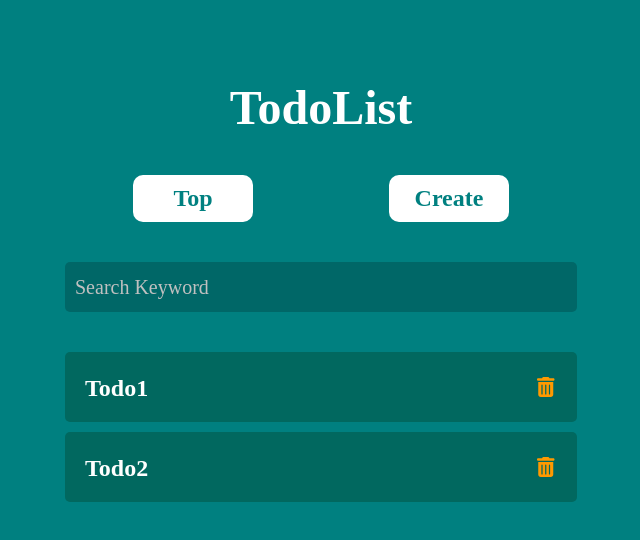
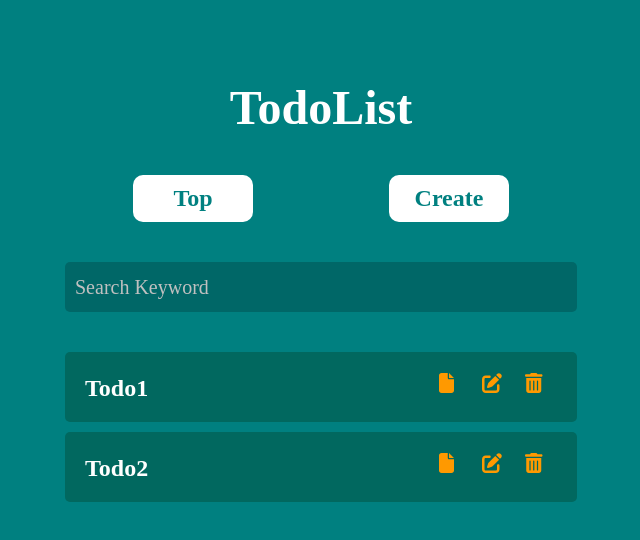
Before and after one commit to shodayuki/study_of_js, a React (Create React App) app in the folder brain-react/section_08/: page / in a window 1280 px wide. Shown: the top 540 px of the page, without its empty margins (319-959 px from the left). Built offline with nearby package versions, Linux system fonts and the light colour scheme.

Commit message:
navigationを修正

```diff
--- a/brain-react/section_08/src/components/molecules/Navigation/index.jsx
+++ b/brain-react/section_08/src/components/molecules/Navigation/index.jsx
@@ -5,7 +5,7 @@
  */
 import React from 'react';
 import { NavigationLink } from '../../atoms/NavigationLink';
-import { NAVIGATION_LIST } from '../../../constants/navigations';
+import { NAVIGATION_PATH } from '../../../constants/navigations';
 import styles from './styles.module.css';
 
 /**
@@ -17,8 +17,8 @@ import styles from './styles.module.css';
 export const Navigation = () => (
   <nav>
     <ul className={styles.ul}>
-      <NavigationLink title={"Top"} linkPath={NAVIGATION_LIST.TOP} />
-      <NavigationLink title={"Create"} linkPath={NAVIGATION_LIST.CREATE} />
+      <NavigationLink title={"Top"} linkPath={NAVIGATION_PATH.TOP} />
+      <NavigationLink title={"Create"} linkPath={NAVIGATION_PATH.CREATE} />
     </ul>
   </nav>
 );
--- a/brain-react/section_08/src/components/organisims/TodoList/index.jsx
+++ b/brain-react/section_08/src/components/organisims/TodoList/index.jsx
@@ -1,6 +1,13 @@
 /* TodoList */
-import { faTrashAlt } from '@fortawesome/free-solid-svg-icons';
+import React, { useCallback } from 'react';
+import { useNavigate } from 'react-router-dom';
+import {
+  faTrashAlt,
+  faFile,
+  faPenToSquare
+} from '@fortawesome/free-solid-svg-icons';
 import { FontAwesomeIcon } from '@fortawesome/react-fontawesome';
+import { NAVIGATION_PATH } from '../../../constants/navigations';
 
 /* styles */
 import styles from "./style.module.css";
@@ -11,15 +18,51 @@ import styles from "./style.module.css";
  * @param {*} props
  * @returns
  */
-export const TodoList = (props) => {
-  /* props */
-  const { todoList, handleDeleteTodo } = props;
+export const TodoList = ({ todoList, handleDeleteTodo }) => {
+  const navigate = useNavigate();
+
+  /**
+   * 詳細ページに遷移する処理
+   *
+   * @param {*} id
+   * @type {function(*): void}
+   */
+  const handleMoveDetailPage = useCallback(
+    (id) => navigate(`${NAVIGATION_PATH.DETAIL}${id}`),
+    [navigate]
+  );
+
+  /**
+   * 編集ページに遷移する処理
+   *
+   * @param {*} id
+   * @type {function(*): void}
+   */
+  const handleMoveEditPage = useCallback(
+    (id) => navigate(`${NAVIGATION_PATH.EDIT}${id}`),
+    [navigate]
+  );
 
   return (
     <ul className={styles.list}>
       {todoList.map((todo) => (
         <li key={todo.id} className={styles.todo}>
           <span className={styles.task}>{todo.title}</span>
+          <div className={styles.area}>
+            <div className={styles.far}>
+              <FontAwesomeIcon
+                icon={faFile}
+                size="lg"
+                onClick={() => handleMoveDetailPage(todo.id)}
+              />
+            </div>
+            <div className={styles.far}>
+              <FontAwesomeIcon
+                icon={faPenToSquare}
+                size="lg"
+                onClick={() => handleMoveEditPage(todo.id)}
+              />
+            </div>
             <div className={styles.far}>
               <FontAwesomeIcon
                 icon={faTrashAlt}
@@ -27,6 +70,7 @@ export const TodoList = (props) => {
                 onClick={() => handleDeleteTodo(todo.id, todo.title)}
               />
             </div>
+          </div>
         </li>
       ))}
     </ul>
--- a/brain-react/section_08/src/components/organisims/TodoList/style.module.css
+++ b/brain-react/section_08/src/components/organisims/TodoList/style.module.css
@@ -4,6 +4,9 @@
 
 .todo {
     position: relative;
+    display: flex;
+    justify-content: space-between;
+    align-content: center;
     margin-bottom: 10px;
     list-style: none;
     line-height: 1.5;
@@ -24,11 +27,18 @@
     color: #FFF;
 }
 
+.area {
+    display: flex;
+    justify-content: space-around;
+    margin-top: 10px;
+    width: 130px;
+    height: 30px;
+}
+
 .far {
+    display: block;
     cursor: pointer;
-    position: absolute;
-    top: 24px;
-    right: 10px;
-    width: 30px;
+    width: 40px;
+    height: 40px;
     color: #ff9900;
 }
--- a/brain-react/section_08/src/components/templates/TodoCreateTemplate/useTopCreateTemplate.js
+++ b/brain-react/section_08/src/components/templates/TodoCreateTemplate/useTopCreateTemplate.js
@@ -5,7 +5,7 @@
  */
 import { useState, useCallback } from 'react';
 import { useNavigate } from 'react-router-dom';
-import { NAVIGATION_LIST } from '../../../constants/navigations';
+import { NAVIGATION_PATH } from '../../../constants/navigations';
 
 /**
  * useTodoCreateTemplate
@@ -47,7 +47,7 @@ export const useTopCreateTemplate = ({ addTodo }) => {
       e.preventDefault();
       if (inputTitle !== "" && inputContent !== "") {
         addTodo(inputTitle, inputContent);
-        navigate(NAVIGATION_LIST.TOP);
+        navigate(NAVIGATION_PATH.TOP);
       }
     },
     [addTodo, inputTitle, inputContent, navigate]
--- a/brain-react/section_08/src/constants/navigations.js
+++ b/brain-react/section_08/src/constants/navigations.js
@@ -22,3 +22,16 @@ export const NAVIGATION_LIST = {
   CREATE: `${BASE_URL}/create`,
   EDIT: `${BASE_URL}/edit/:id`,
 };
+
+/**
+ * パス一覧
+ * 画面遷移の使用
+ *
+ * @type {{TOP: string, CREATE: string, EDIT: string, DETAIL: string}}
+ */
+export const NAVIGATION_PATH = {
+  TOP: `${BASE_URL}/`,
+  DETAIL: `${BASE_URL}/detail/`,
+  CREATE: `${BASE_URL}/create`,
+  EDIT: `${BASE_URL}/edit/`,
+}
```
Lines whose indentation alone changed are shown as unchanged.
